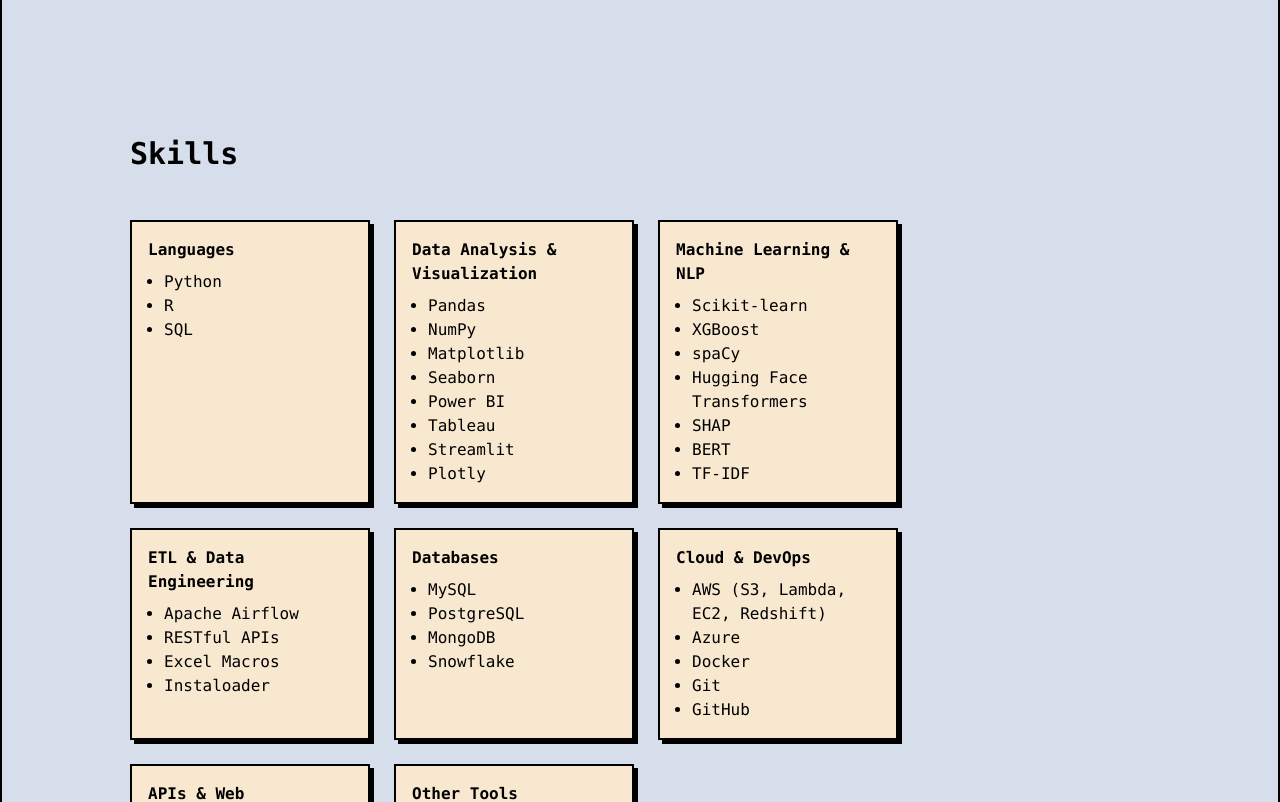
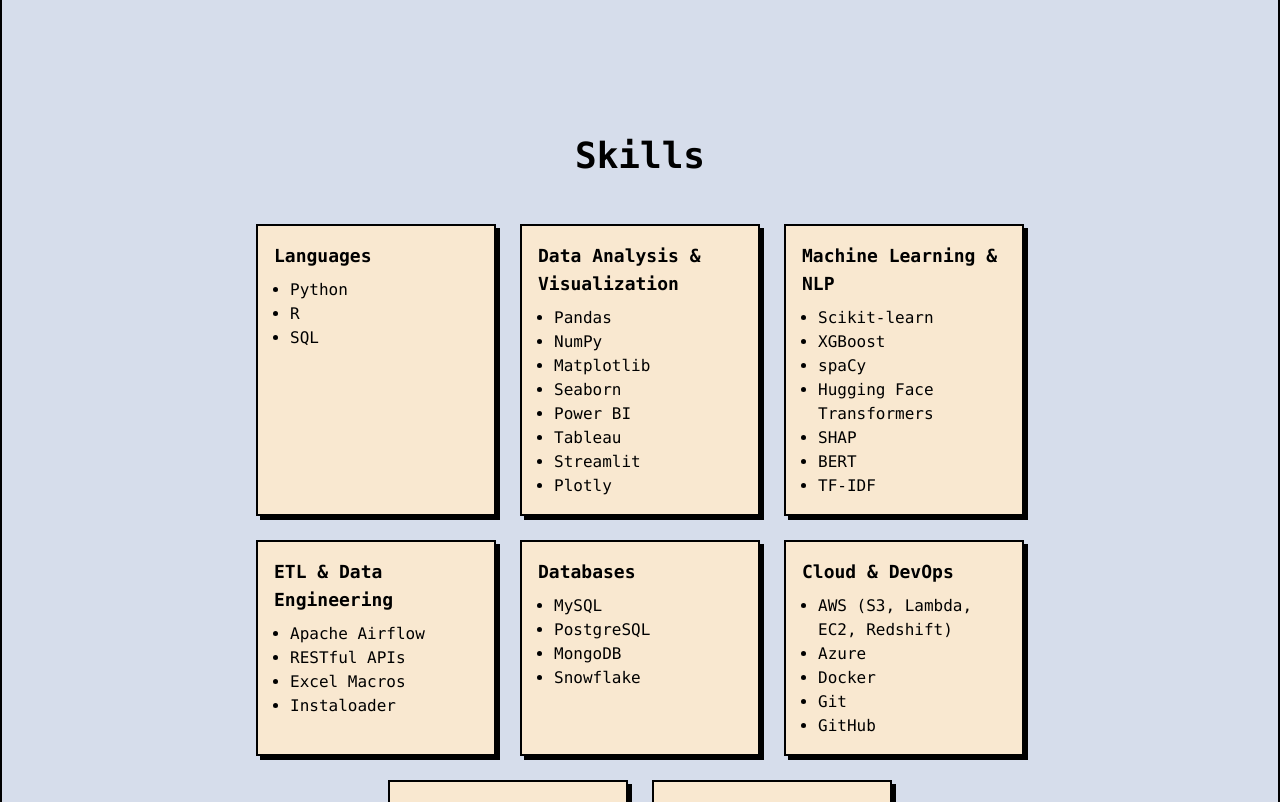
Before and after one commit to egnyani/gnyani-portfolio, a Next.js app: page / in a window 1280 px wide. Shown: the part 2180-2982 px from the top of the page. Built offline with nearby package versions, Linux system fonts and the light colour scheme.

Commit message:
style: update Skills component to use Geist Sans font and black text

```diff
--- a/src/components/Skills.tsx
+++ b/src/components/Skills.tsx
@@ -8,8 +8,8 @@
 
 const SkillCard = ({ skillCategory }: SkillCardProps) => (
   <div key={skillCategory.id} className="bg-[#F9E8D0] border-2 border-black shadow-[4px_4px_0_#000] p-4 w-60">
-    <h3 className="font-bold mb-2">{skillCategory.category}</h3>
-    <ul className="list-disc ml-4">
+    <h3 className="font-bold mb-2 text-lg font-geist-sans text-black">{skillCategory.category}</h3>
+    <ul className="list-disc ml-4 text-base font-geist-sans text-black">
       {skillCategory.items.map(item => <li key={item}>{item}</li>)}
     </ul>
   </div>
@@ -17,8 +17,8 @@
 
 const Skills = () => (
   <section id="skills" className="bg-[#D6DDEB] px-16 md:px-24 lg:px-32 py-30 border-b-2 border-black">
-    <h2 className="text-3xl font-bold mb-12">Skills</h2>
-    <div className="flex flex-wrap gap-6">
+    <h2 className="text-4xl font-bold mb-12 text-center font-geist-sans text-black">Skills</h2>
+    <div className="flex flex-wrap gap-6 justify-center">
       {skills.map((skillCategory) => (
         <SkillCard key={skillCategory.id} skillCategory={skillCategory} />
       ))}
```
